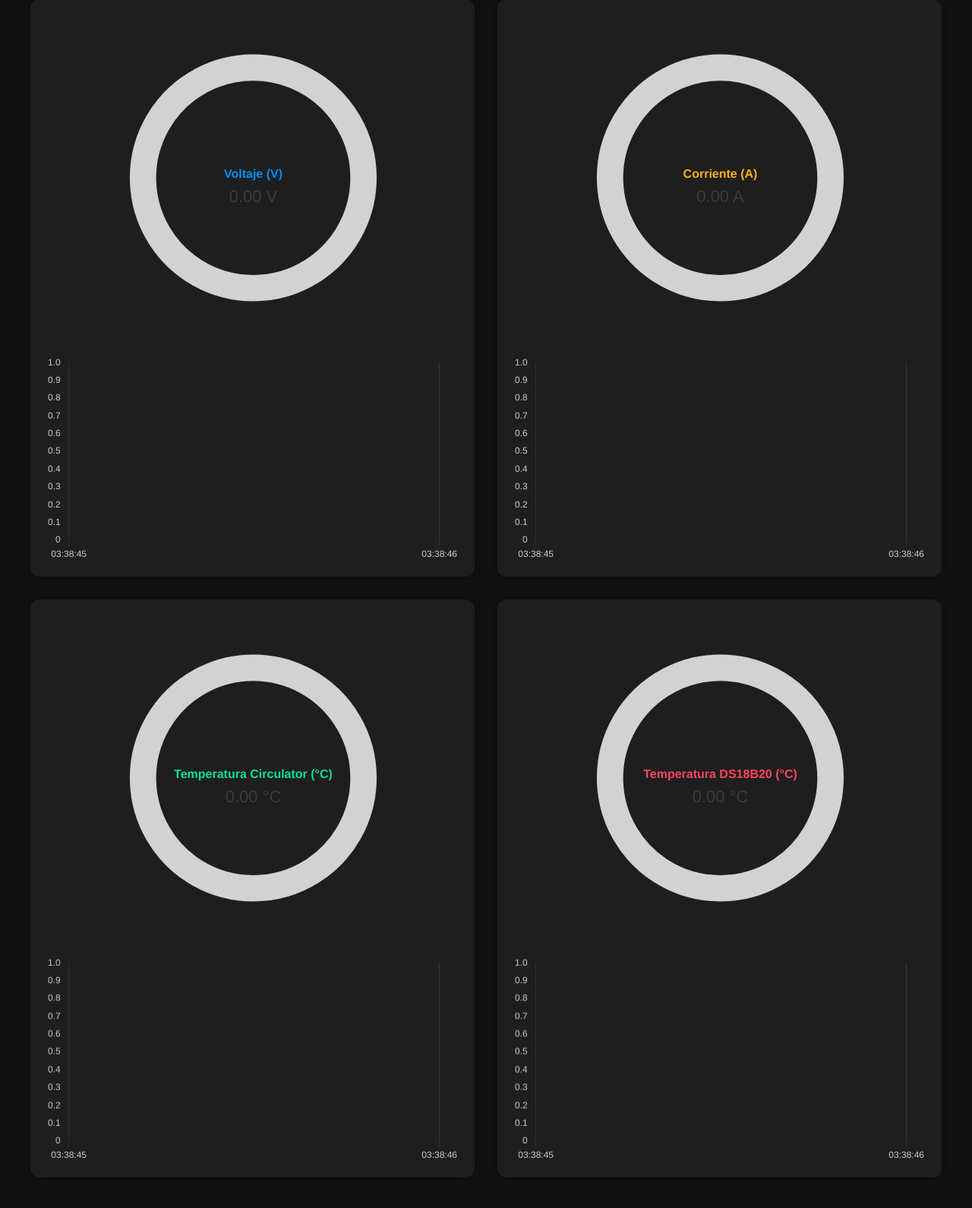
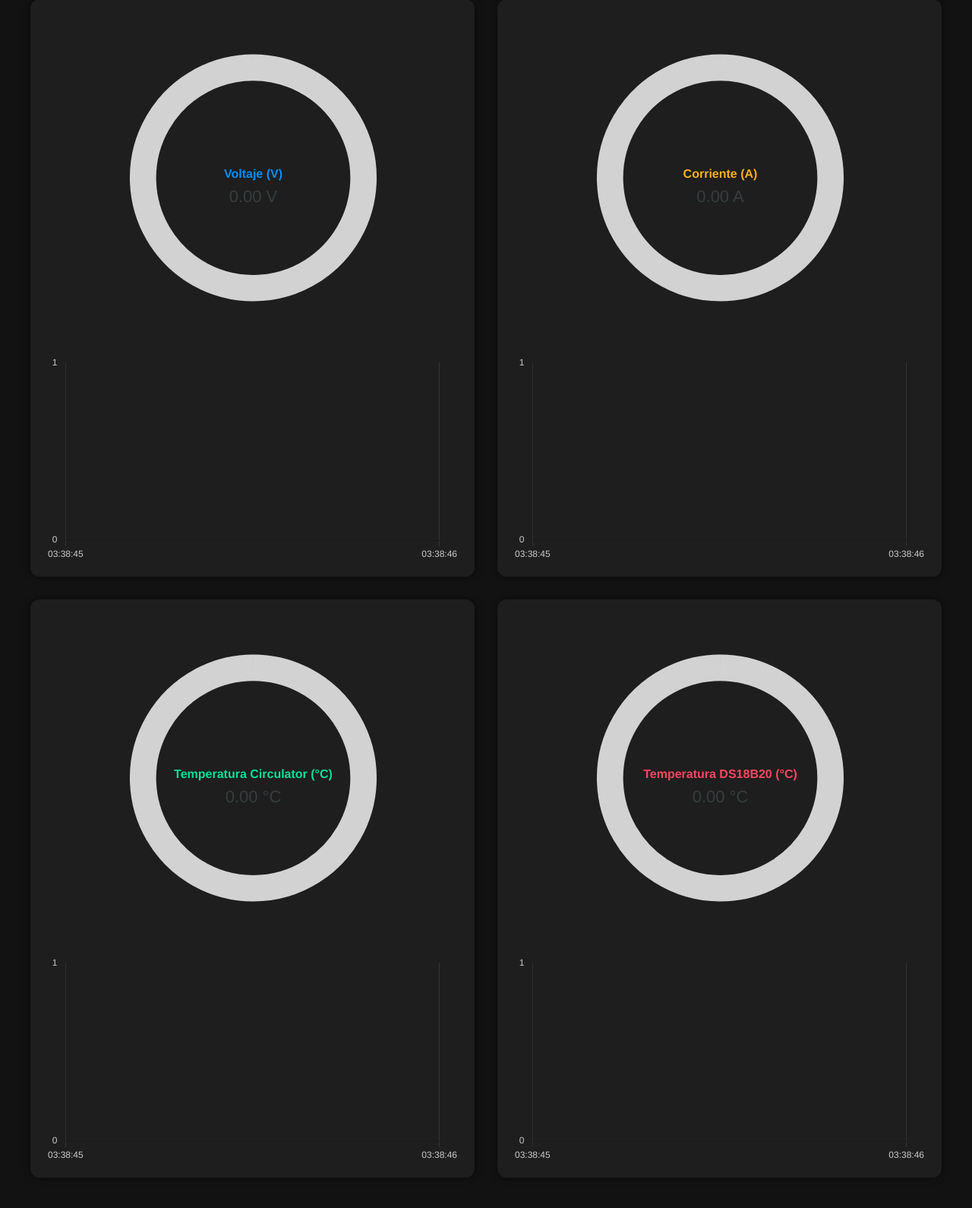
Before and after one commit to labuser503/Dashboard-IoT, a Flask app: page / in a window 1280 px wide. Shown: the part 141-1731 px from the top of the page at 76% size. Run offline with Flask 3, Linux system fonts and the light colour scheme; some libraries are stand-ins or nearby versions.

Commit message:
Update -1 index.html

```diff
--- a/templates/index.html
+++ b/templates/index.html
@@ -208,8 +208,8 @@
                 grid: { color: 'rgba(255, 255, 255, 0.1)' }
               },
               y: {
-                beginAtZero: false,
-                ticks: { color: '#ccc' },
+                beginAtZero: true,
+                ticks: { color: '#ccc', stepSize: 1 },
                 grid: { display: false }
               }
             },
@@ -231,7 +231,7 @@
         chart.update('quiet');
       };
 
-      // *** NUEVA FUNCIÓN PARA ACTUALIZAR MEDIDORES CON ESTADO DE ERROR ***
+      // *** CAMBIO 1: FUNCIÓN AUXILIAR PARA ACTUALIZAR MEDIDORES ***
       function updateGauge(gauge, value, unit) {
         if (value < 0) {
           gauge.updateOptions({
@@ -266,15 +266,17 @@
         }
       }
 
-      // *** FUNCIÓN `actualizarUI` MODIFICADA PARA MANEJAR ERRORES ***
+      // *** CAMBIO 2: FUNCIÓN `actualizarUI` CORREGIDA ***
       function actualizarUI(lectura) {
         const timestamp = new Date(lectura.timestamp).getTime();
 
+        // Se actualizan los medidores con la nueva lógica
         updateGauge(gaugeVolt, lectura.volt, 'V');
         updateGauge(gaugeAmp, lectura.amp, 'A');
         updateGauge(gaugeTemp, lectura.temp, '°C');
         updateGauge(gaugeTemp1, lectura.temp1, '°C');
 
+        // Se actualizan los gráficos de línea, reemplazando -1 por null para crear huecos
         updateChart(chartVolt, { x: timestamp, y: lectura.volt < 0 ? null : lectura.volt });
         updateChart(chartAmp, { x: timestamp, y: lectura.amp < 0 ? null : lectura.amp });
         updateChart(chartTemp, { x: timestamp, y: lectura.temp < 0 ? null : lectura.temp });
@@ -309,7 +311,9 @@
           .then(datos => {
             console.log(`Cargados ${datos.length} registros históricos.`);
 
+            // *** CAMBIO 3: FUNCIÓN `fillChart` CORREGIDA ***
             const fillChart = (chart, data, key) => {
+                // Reemplaza cualquier valor histórico < 0 con 'null' para mostrar huecos
                 chart.data.datasets[0].data = data.map(d => ({ x: new Date(d.timestamp).getTime(), y: d[key] < 0 ? null : d[key] }));
                 chart.update();
             };
@@ -321,6 +325,7 @@
 
             if (datos.length > 0) {
                 ultimoIdProcesado = datos[datos.length - 1].id;
+                // La primera actualización de los gauges se hará en la primera llamada a cargarUltimaLectura
             }
           })
           .catch(err => console.error('Error al cargar datos iniciales:', err));
```
